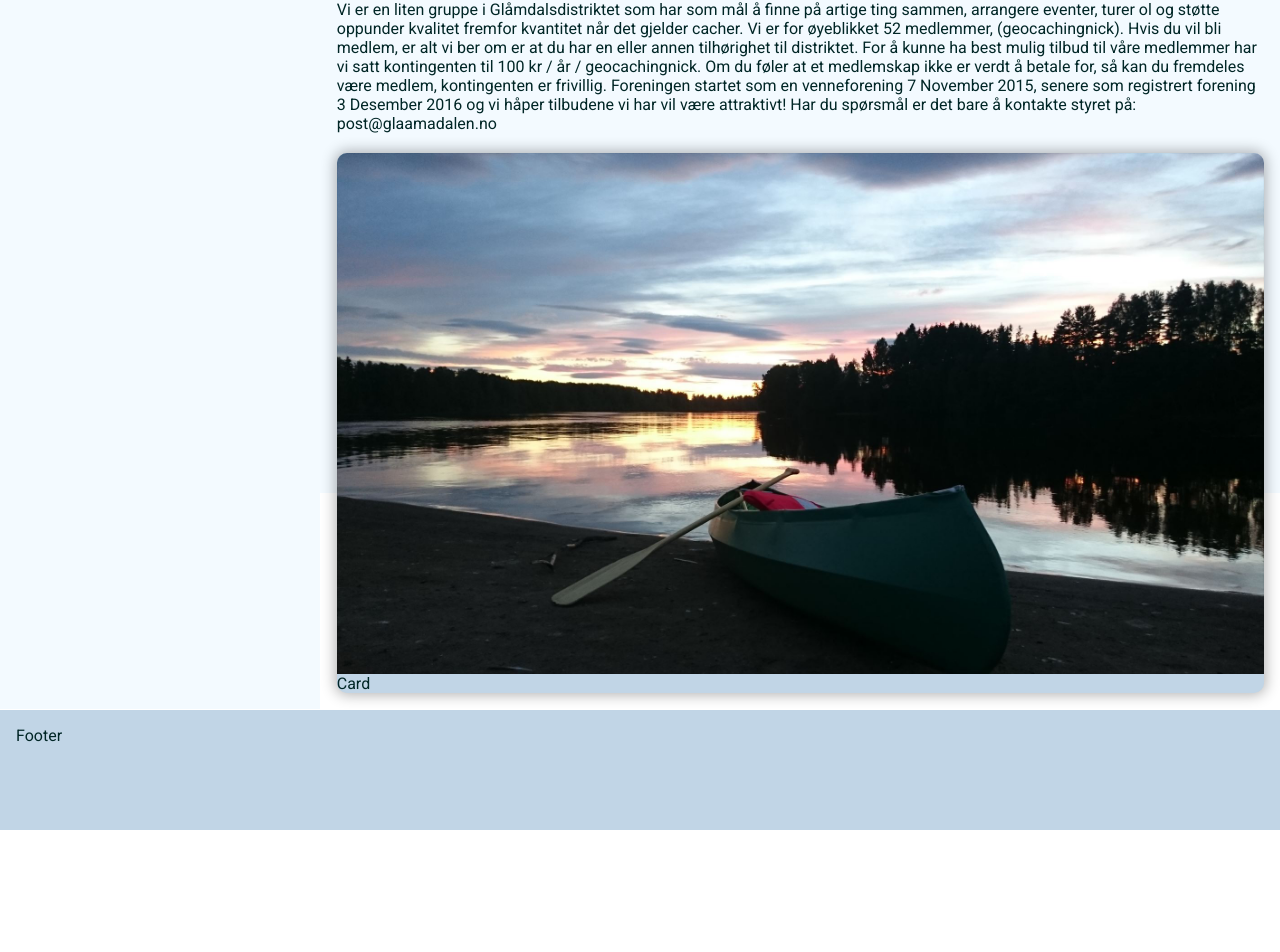
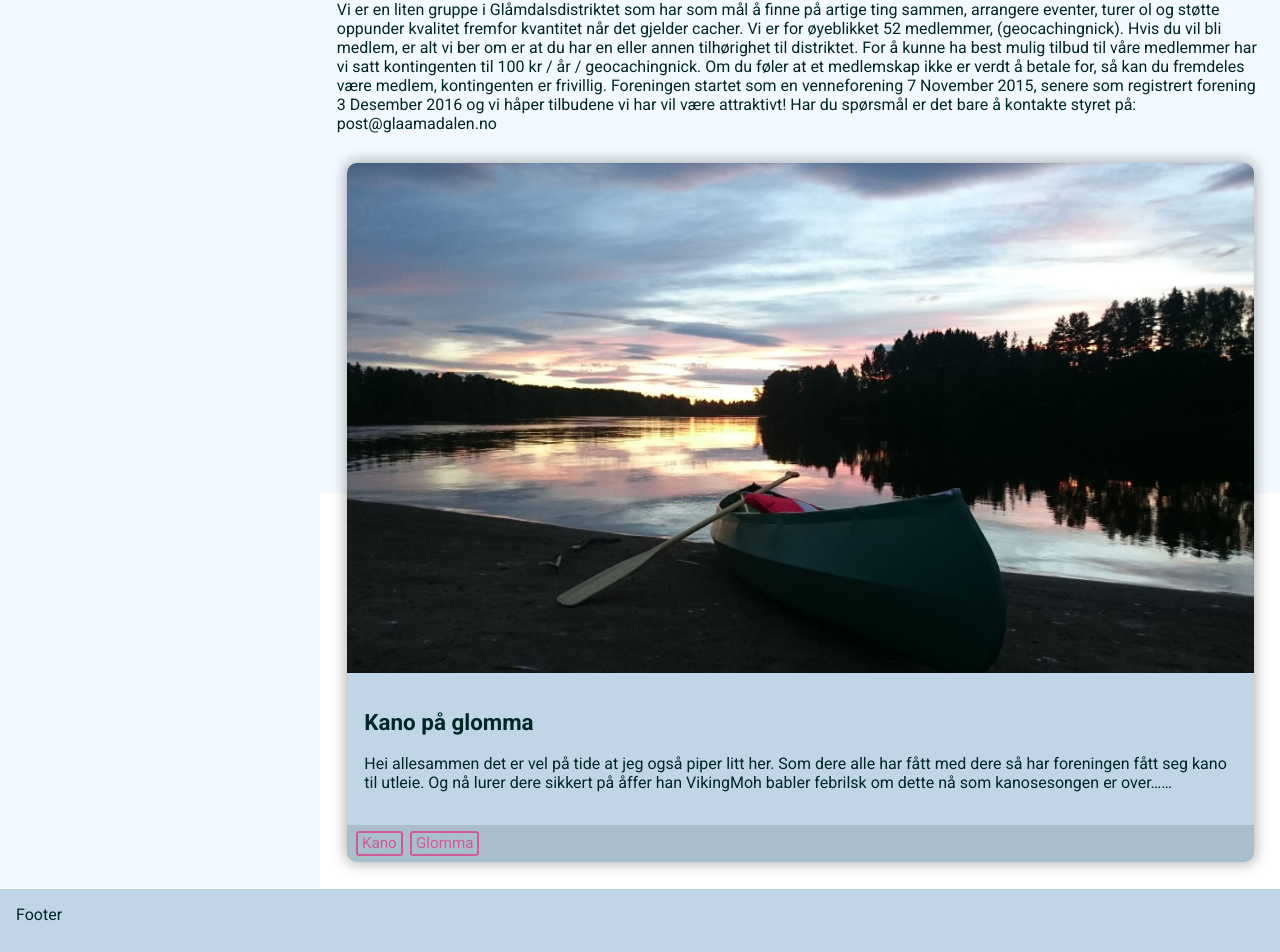
Before and after one commit to OleTjernstad/gps.cms, a Next.js app: page / in a window 1280 px wide. Shown: the part 307-1259 px from the top of the page. Before the commit the page ends 1137 px from the top, so only its background shows below. Built offline with nearby package versions, Linux system fonts and the light colour scheme.

Commit message:
building the card component

```diff
--- a/layouts/content/articleCard.tsx
+++ b/layouts/content/articleCard.tsx
@@ -15,8 +15,38 @@ const ImageWrapper = styled.div`
   overflow: hidden;
 `;
 
+const TextWrapper = styled.div`
+  padding: 1.1em;
+`;
+
+const CardTitle = styled.h2`
+  font-size: 1.4rem;
+`;
+
+const Excerpt = styled.p``;
+
+const CardFooter = styled.div`
+  width: 100%;
+  background-color: #abbecc;
+  display: flex;
+  flex-direction: row;
+  border-radius: 0 0 10px 10px;
+  padding: 0.35em;
+`;
+
+const Tags = styled.div`
+  background: transparent;
+  border-radius: 3px;
+  border: 2px solid #ce5a9c;
+  color: #ce5a9c;
+  margin: 0 0.25em;
+  padding: 0.1em 0.25em;
+  font-size: 0.95rem;
+`;
+
 export const ArticleCard = () => {
   return (
+    <div style={{ padding: "10px" }}>
       <Card>
         <ImageWrapper>
           <Image
@@ -27,7 +57,20 @@ export const ArticleCard = () => {
             alt="test image"
           />
         </ImageWrapper>
-      Card
+        <TextWrapper>
+          <CardTitle>Kano på glomma</CardTitle>
+          <Excerpt>
+            Hei allesammen det er vel på tide at jeg også piper litt her. Som
+            dere alle har fått med dere så har foreningen fått seg kano til
+            utleie. Og nå lurer dere sikkert på åffer han VikingMoh babler
+            febrilsk om dette nå som kanosesongen er over……
+          </Excerpt>
+        </TextWrapper>
+        <CardFooter>
+          <Tags>Kano</Tags>
+          <Tags>Glomma</Tags>
+        </CardFooter>
       </Card>
+    </div>
   );
 };
```
Lines whose indentation alone changed are shown as unchanged.
